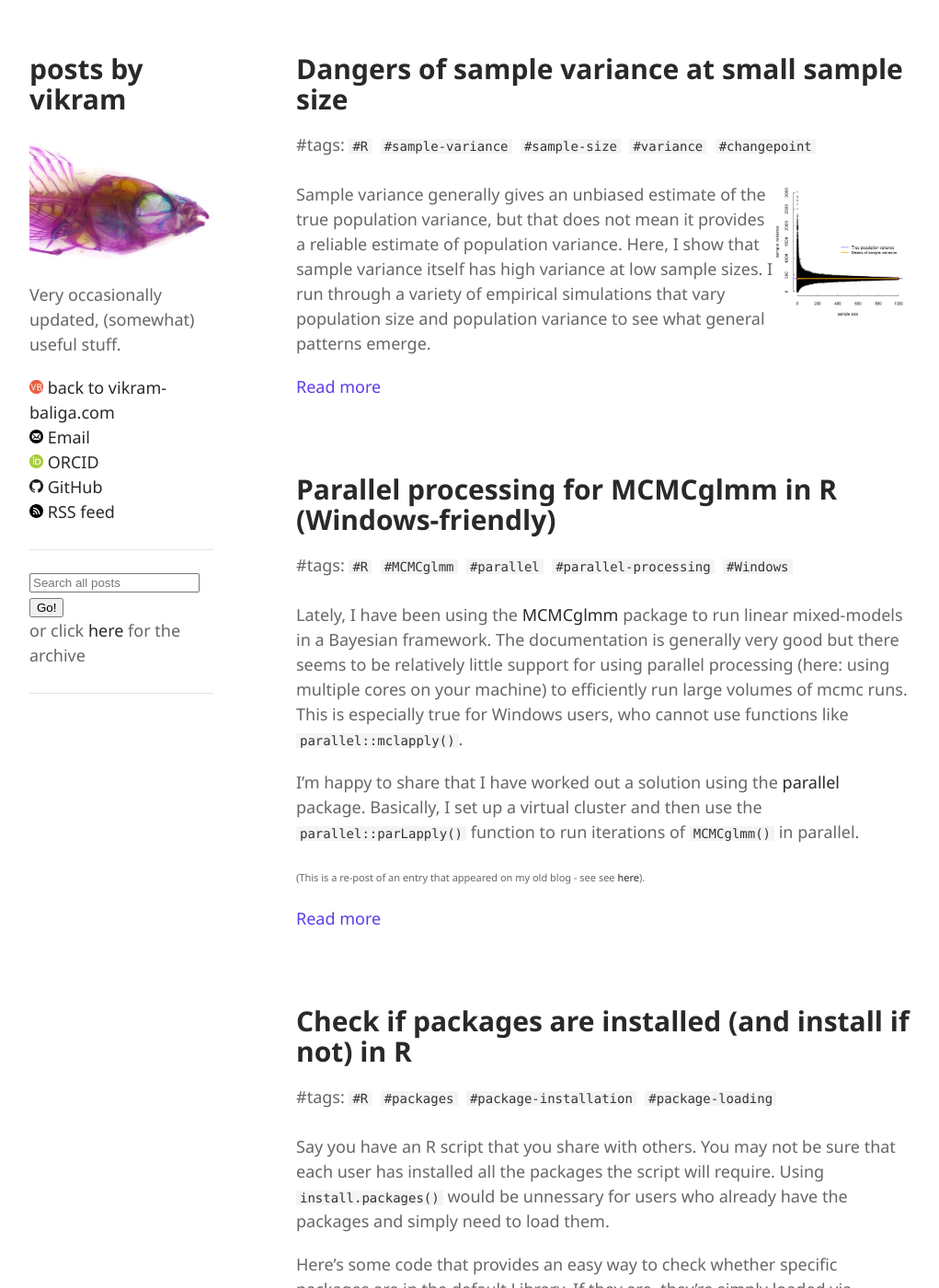
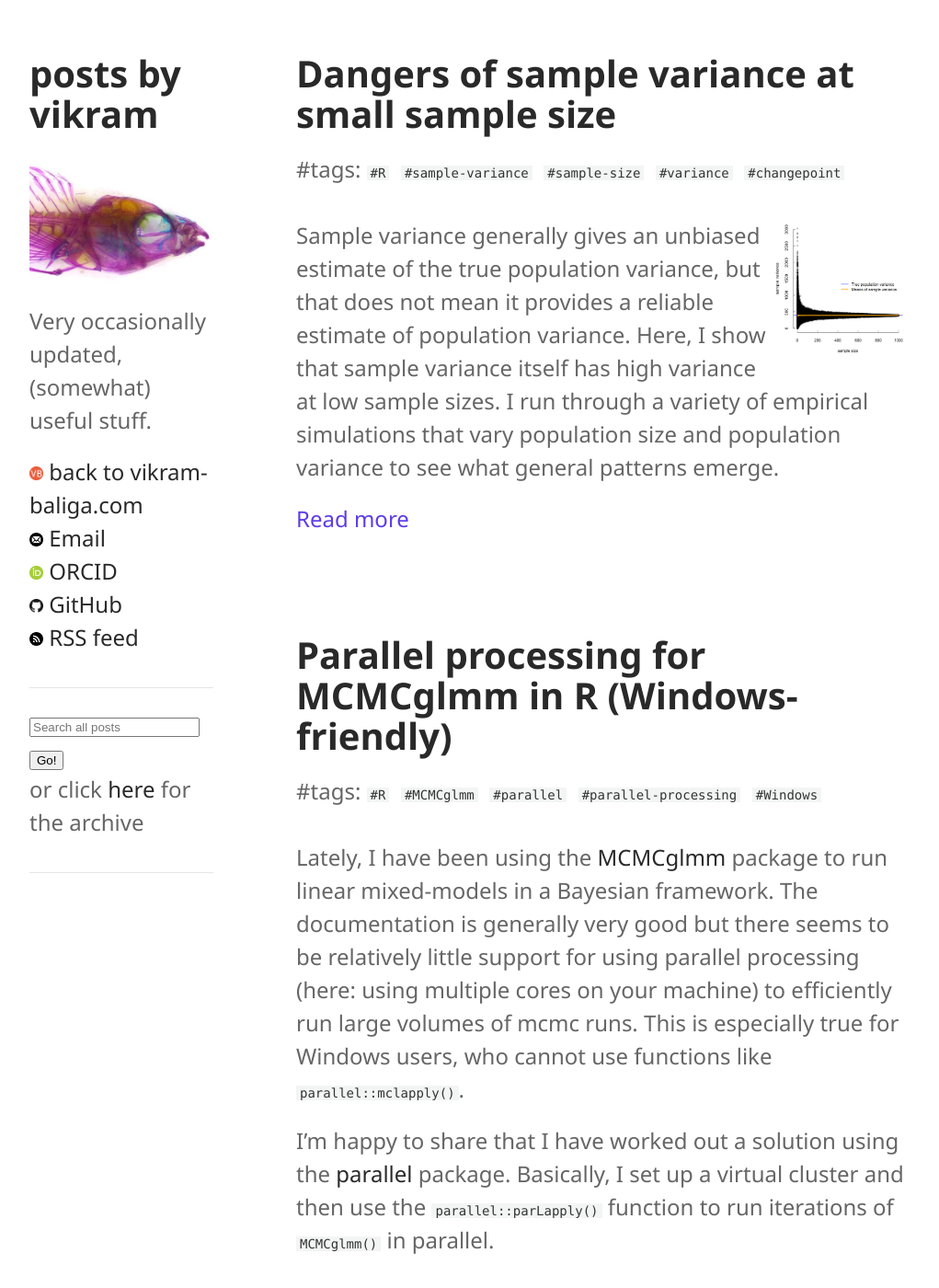
Before and after one commit to vbaliga/vbaliga.github.io, a Jekyll site: the page built from index.html, in a window 1280 px wide and 1400 px high. Shown: the whole window at 92% size, without its empty margins (128-1149 px from the left). Built offline with Jekyll 4.4.1, drawn with Linux system fonts in a browser that asks for light colours; a script that is not in the unit is left out.

Commit message:
Update style.css

```diff
--- a/assets/css/style.css
+++ b/assets/css/style.css
@@ -305,7 +305,7 @@
 body {
   background-color: #fff;
   padding: 50px;
-  font: 18px/1.5 "Segoe UI", Helvetica, Arial, sans-serif;
+  font: 18pt/1.5 "Segoe UI", Helvetica, Arial, sans-serif;
   color: #666666;
   font-weight: 400;
 }
@@ -329,7 +329,7 @@ h1, h2, h3 {
 }
 
 h1 {
-  font-size: 30px;
+  font-size: 30pt;
   overflow-wrap: break-word;
   font-weight: 700;
 }
```
